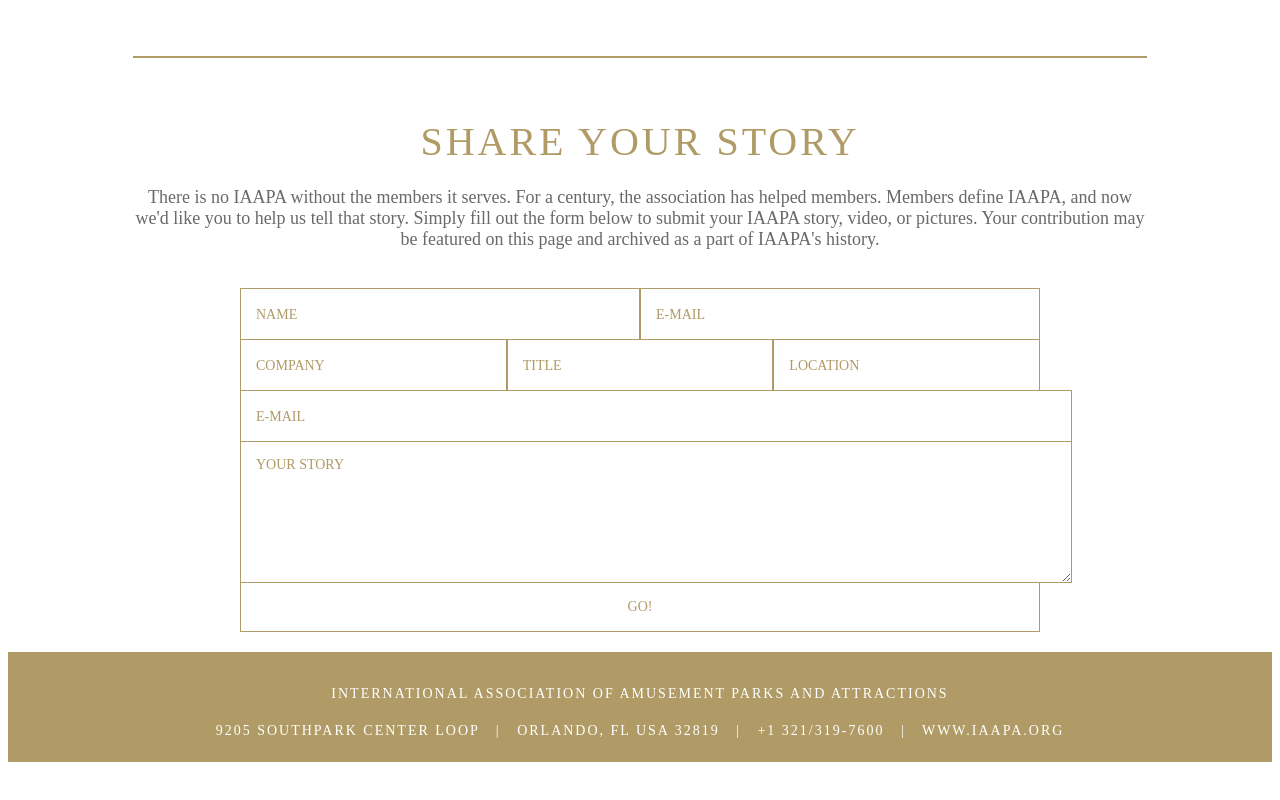
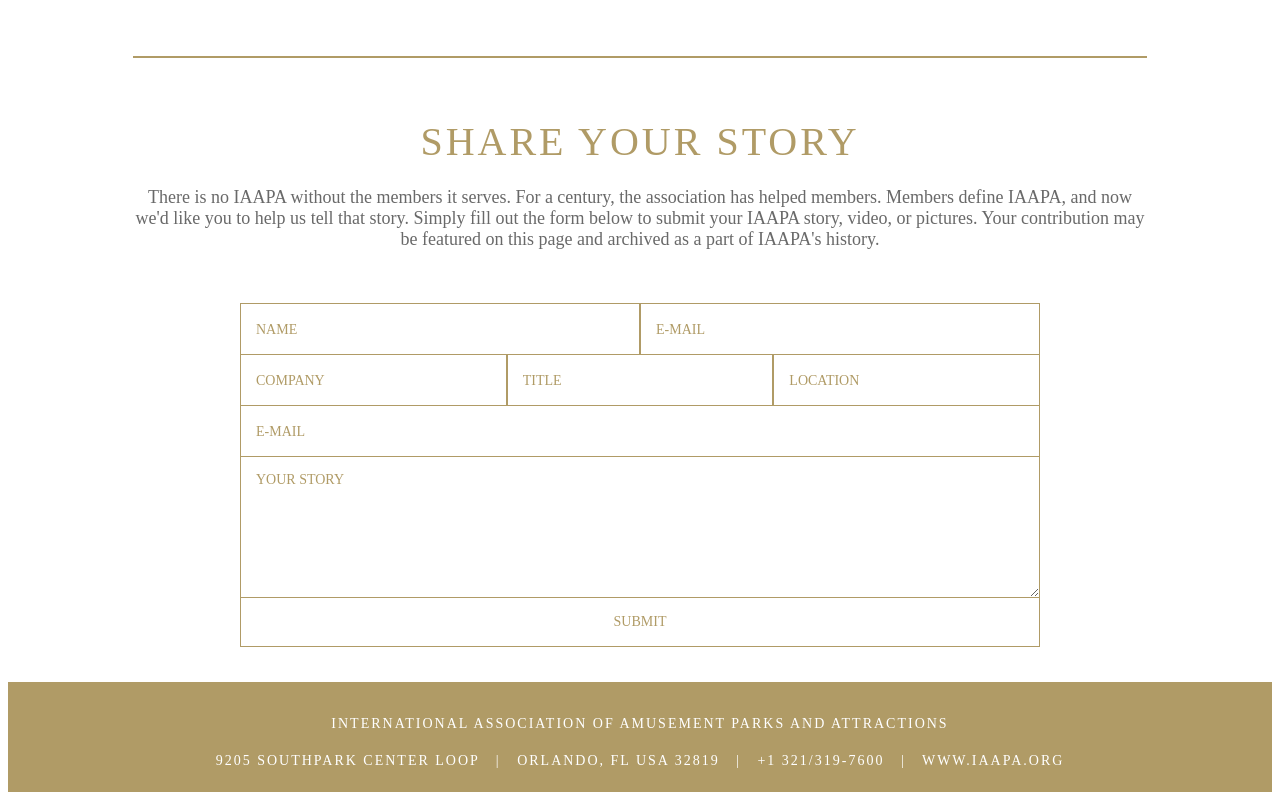
Before and after one commit to theoper8r/centennial, a website: page public/index.html at #/stories in a window 1280 px wide. Shown: the part 881-1681 px from the top of the page. Before the commit the page ends 1651 px from the top, so only its background shows below. Drawn offline with nearby package versions, Linux system fonts and the light colour scheme; some packages are replaced by stand-ins of ours; files that its build step writes are made by us from their sources; files whose address does not match are found by name.

Commit message:
reduced package and fixed form

```diff
--- a/package.json
+++ b/package.json
@@ -21,6 +21,7 @@
     "body-parser": "^1.17.2",
     "cors": "^2.8.4",
     "express": "^4.15.4",
+    "foobar": "^1.1.0",
     "http-server": "^0.11.1",
     "jquery": "^3.3.1",
     "jsdom": "^11.6.2",
--- a/public/css/style.css
+++ b/public/css/style.css
@@ -471,12 +471,13 @@
   position: relative;
   width: 800px;
   margin: 20px auto 20px auto;
+  padding:15px;
 }
 
 input {
   font-family: avenir;
   font-size: 1em;
-  width: 800px;
+  width: 768px;
   height: 50px;
   padding: 0px 15px 0px 15px;
 
@@ -500,7 +501,7 @@
 }
 
 textarea {
-  width: 800px;
+  width: 768px;
   max-width: 800px;
   height: 110px;
   max-height: 110px;
--- a/public/js/views/stories.html
+++ b/public/js/views/stories.html
@@ -35,7 +35,7 @@
       <div style="display:flex; justify-content:space-around;"><input id="name" type="text" placeholder="COMPANY"> <input id="name" type="text" placeholder="TITLE"><input id="name" type="text" placeholder="LOCATION"></div>
 		  <input id="email" type="text" placeholder="E-MAIL">
 		  <textarea id="message" type="text" placeholder="YOUR STORY"></textarea>
-  <input id="submit" type="submit" value="GO!">
+      <input id="submit" type="submit" value="SUBMIT">
 
 </form>
 
```
Also changed, not shown: 1 other file.
